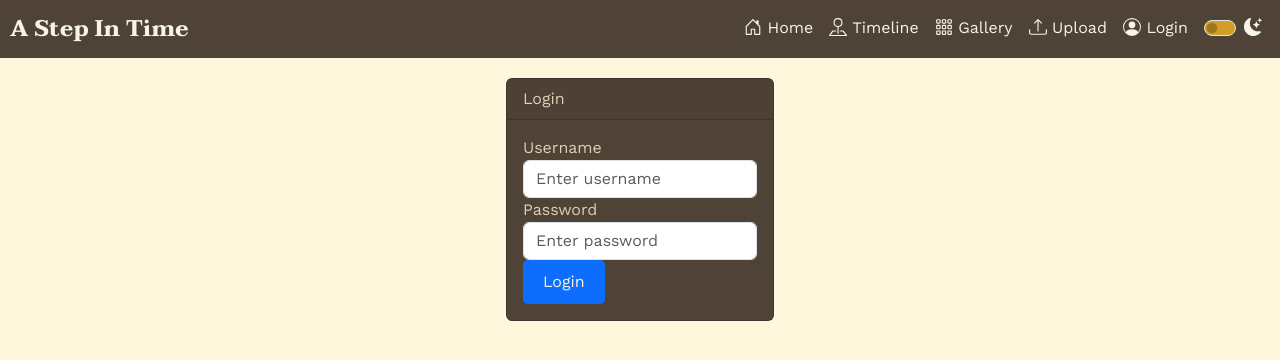
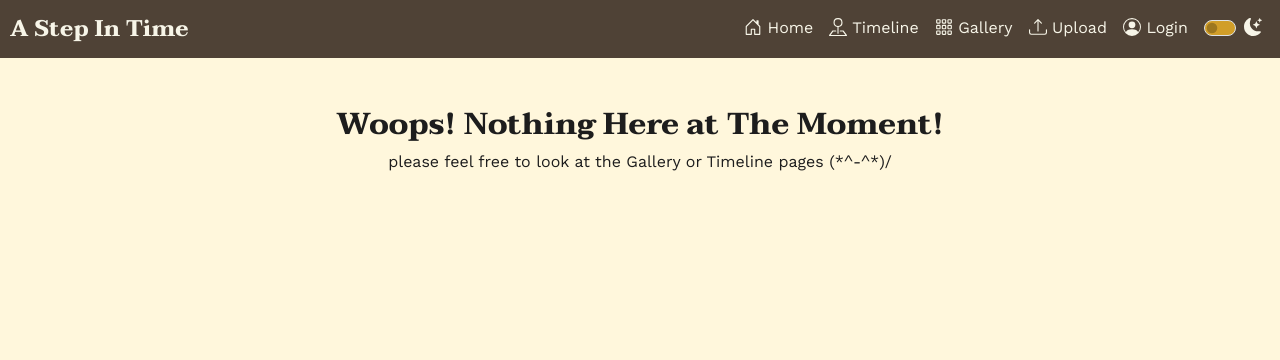
Before and after one commit to chyk23/chyk23.github.io, a plain HTML site: page login.html in a window 1280 px wide. Drawn offline with nearby package versions, Linux system fonts and the light colour scheme.

Commit message:
update empty pages

```diff
--- a/login.html
+++ b/login.html
@@ -185,7 +185,7 @@
         </nav>
       </header>
 
-      <!--Login Form-->
+      <!-- Login Form
       <div class="container">
         <div class="row justify-content-center">
           <div class="col-md-6 center">
@@ -219,6 +219,11 @@
             </div>
           </div>
         </div>
+      </div> -->
+
+      <div class="fluid-container-md p-5">
+        <h3 style="text-align: center; text-justify: center;">Woops! Nothing Here at The Moment!</h3>
+        <p style="text-align: center; text-justify: center;"> please feel free to look at the Gallery or Timeline pages (*^-^*)/</p>
       </div>
 
       <!-- Bootstrap Bundle with Popper -->
```
Also changed, not shown: new-entry.html (+5 -0 lines).
